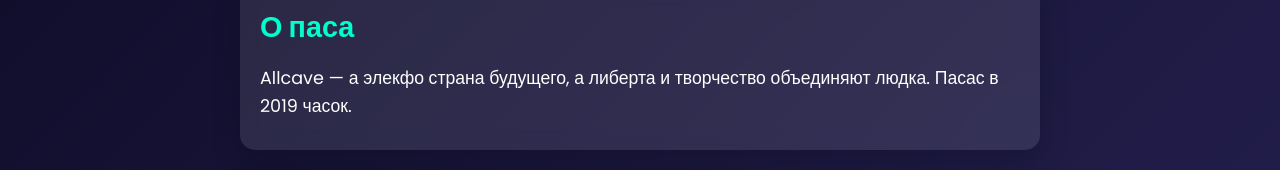
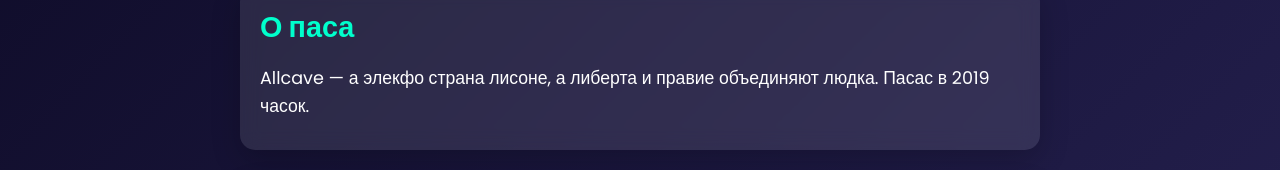
Before and after one commit to Mavox-ID/ppua, a plain HTML site: page index.html in a window 1280 px wide. Shown: the part 174-344 px from the top of the page. Drawn offline with Linux system fonts and the light colour scheme.

Commit message:
Add files via upload

```diff
--- a/index.html
+++ b/index.html
@@ -21,7 +21,7 @@
 
         <div class="card">
             <h2>О паса</h2>
-            <p>Allcave — а элекфо страна будущего, а либерта и творчество объединяют людка. Пасас в 2019 часок.</p>
+            <p>Allcave — а элекфо страна лисоне, а либерта и правие объединяют людка. Пасас в 2019 часок.</p>
         </div>
 
         <div class="card">
```
